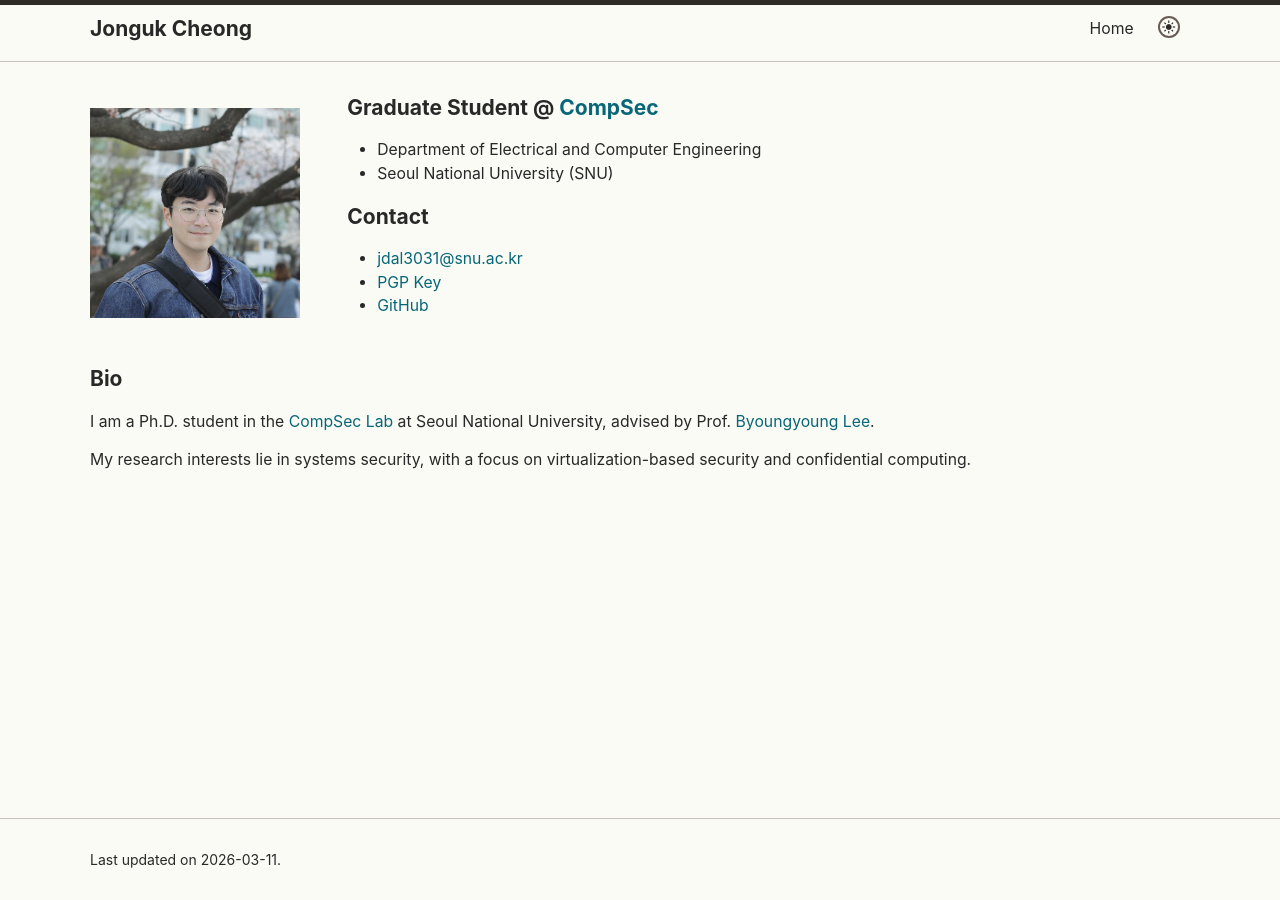
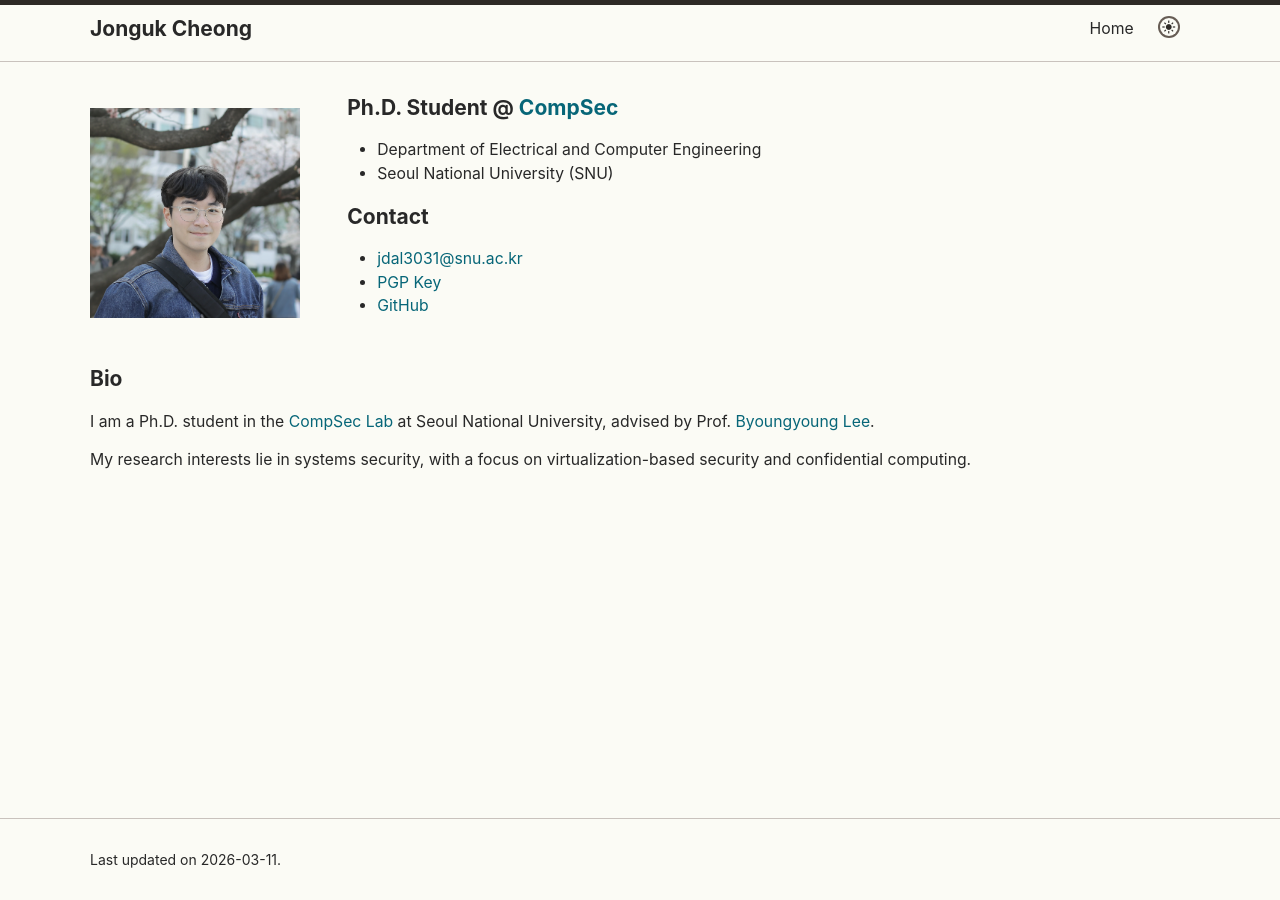
Before and after one commit to jongukc/jongukc.github.io, a Jekyll site: the page built from index.md, in a window 1280 px wide. Built offline with Jekyll 4.4.1, drawn with Linux system fonts in a browser that asks for light colours.

Commit message:
Update bio

```diff
--- a/_includes/content/profile.md
+++ b/_includes/content/profile.md
@@ -1,4 +1,4 @@
-# Graduate Student @ [CompSec]({{ site.links.lab }})
+# Ph.D. Student @ [CompSec]({{ site.links.lab }})
 
 - Department of Electrical and Computer Engineering
 - Seoul National University (SNU)
```
